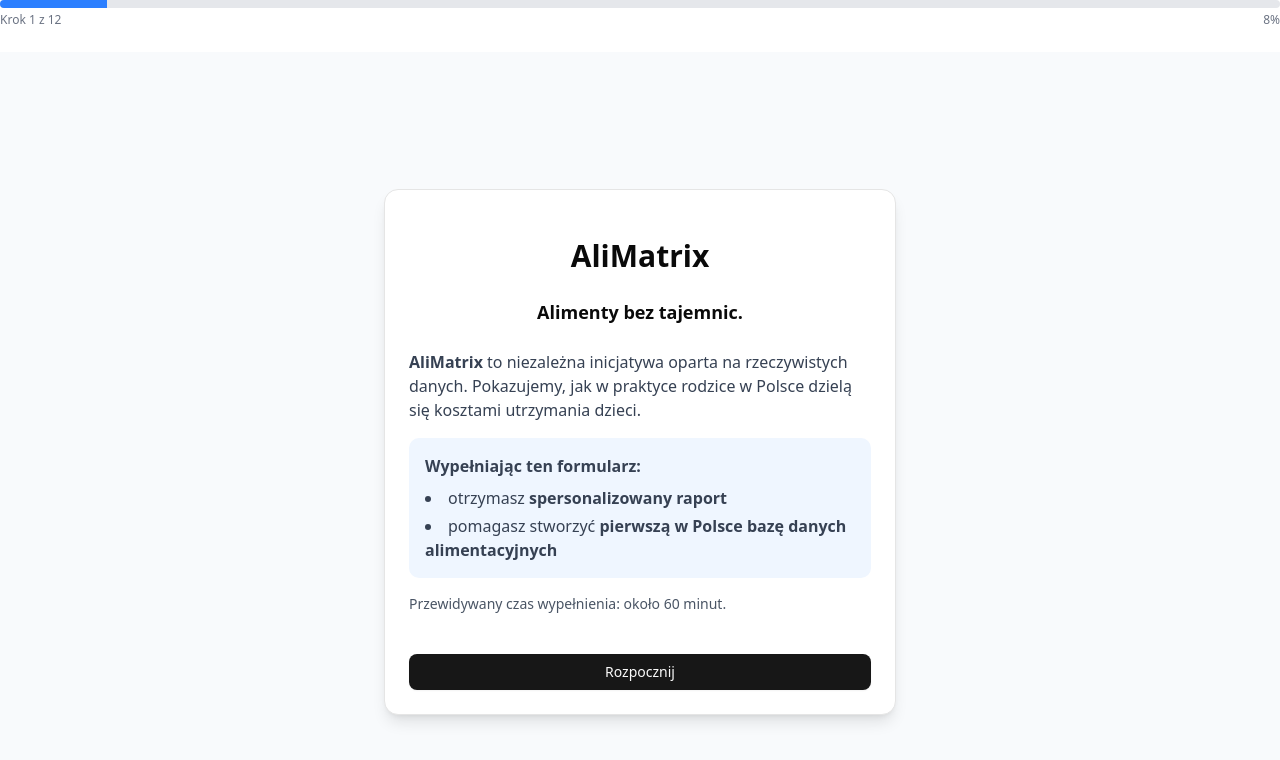
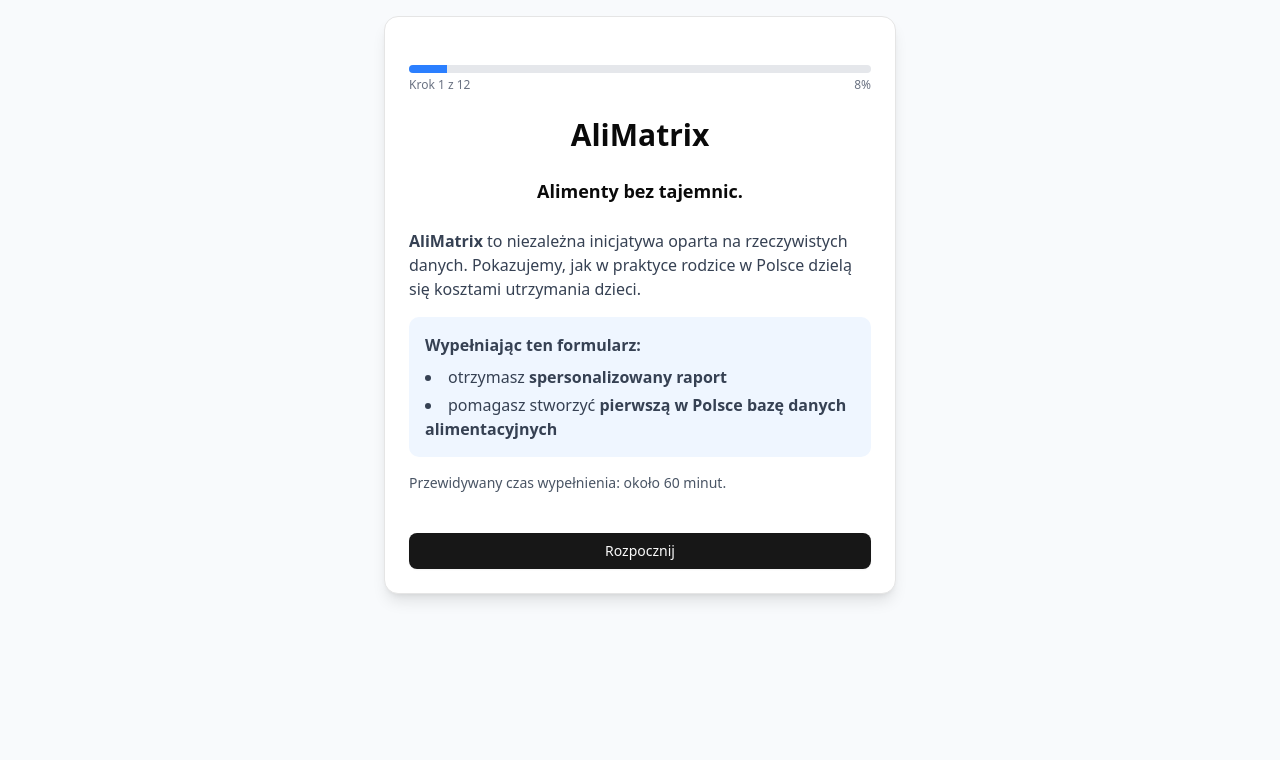
Before and after one commit to m-zeprzalka/alim, a Next.js app: page / in a window 1280 px wide. Shown: the top 760 px of the page. Built offline with nearby package versions, Linux system fonts and the light colour scheme.

Commit message:
Naprawiono pasek i tło

```diff
--- a/src/app/alternatywna/page.tsx
+++ b/src/app/alternatywna/page.tsx
@@ -1,5 +1,6 @@
 "use client";
 
+import { FormProgress } from "@/components/ui/custom/FormProgress";
 import { Button } from "@/components/ui/button";
 import { Card, CardContent } from "@/components/ui/card";
 import { useFormStore } from "@/lib/store/form-store";
@@ -20,6 +21,7 @@ export default function Alternatywna() {
   return (
     <main className="min-h-screen flex items-center justify-center p-4 bg-slate-50">
       <Card className="w-full max-w-lg shadow-lg">
+        <FormProgress currentStep={1} totalSteps={12} />
         <CardContent className="pt-6">
           <div className="space-y-6">
             <h1 className="text-2xl font-bold">
--- a/src/app/layout.tsx
+++ b/src/app/layout.tsx
@@ -1,7 +1,6 @@
 import type { Metadata } from "next";
 import { Geist, Geist_Mono } from "next/font/google";
 import "./globals.css";
-import { FormProgress } from "@/components/ui/custom/FormProgress";
 
 const geistSans = Geist({
   variable: "--font-geist-sans",
@@ -24,11 +23,10 @@ export default function RootLayout({
   children: React.ReactNode;
 }>) {
   return (
-    <html lang="en">
+    <html lang="pl">
       <body
-        className={`${geistSans.variable} ${geistMono.variable} antialiased`}
+        className={`${geistSans.variable} ${geistMono.variable} antialiased bg-slate-50`}
       >
-        <FormProgress currentStep={1} totalSteps={12} />
         {children}
       </body>
     </html>
--- a/src/app/page.tsx
+++ b/src/app/page.tsx
@@ -1,12 +1,14 @@
+import { FormProgress } from "@/components/ui/custom/FormProgress";
 import { Button } from "@/components/ui/button";
 import { Card, CardContent } from "@/components/ui/card";
 import Link from "next/link";
 
 export default function Home() {
   return (
-    <main className="min-h-screen flex items-center justify-center p-4 bg-slate-50">
+    <main className="flex justify-center p-4">
       <Card className="w-full max-w-lg shadow-lg">
         <CardContent className="pt-6">
+          <FormProgress currentStep={1} totalSteps={12} />
           <div className="text-center space-y-6">
             <h1 className="text-3xl font-bold">AliMatrix</h1>
             <p className="font-semibold text-lg">Alimenty bez tajemnic.</p>
--- a/src/app/sciezka/page.tsx
+++ b/src/app/sciezka/page.tsx
@@ -1,5 +1,6 @@
 "use client";
 
+import { FormProgress } from "@/components/ui/custom/FormProgress";
 import { Button } from "@/components/ui/button";
 import { Card, CardContent } from "@/components/ui/card";
 import { Checkbox } from "@/components/ui/checkbox";
@@ -50,6 +51,7 @@ export default function WyborSciezki() {
   return (
     <main className="min-h-screen flex items-center justify-center p-4 bg-slate-50">
       <Card className="w-full max-w-lg shadow-lg">
+        <FormProgress currentStep={1} totalSteps={12} />
         <CardContent className="pt-6">
           <div className="space-y-6">
             <div className="space-y-2">
```
